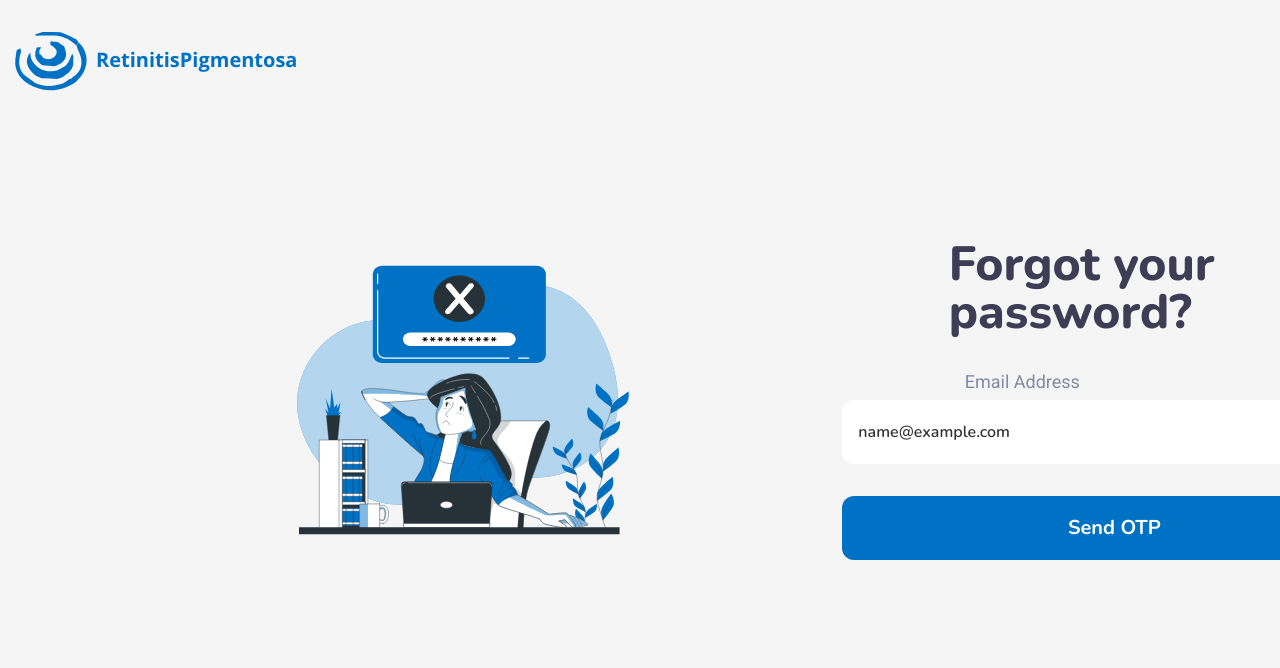
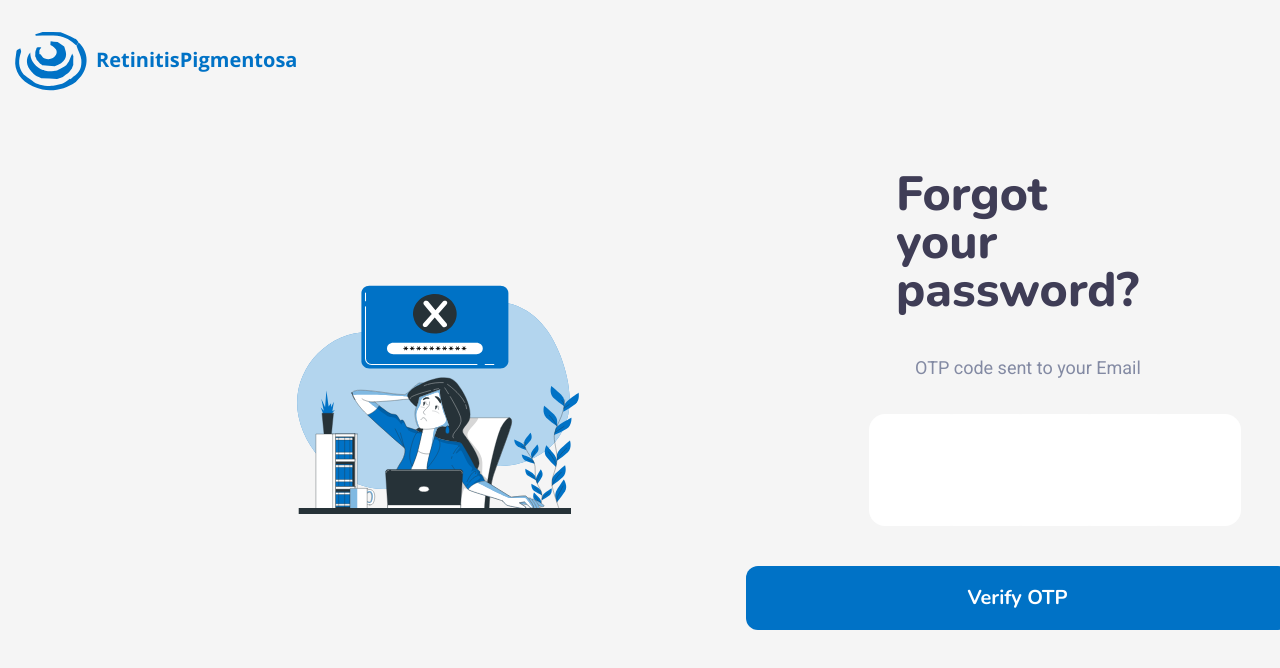
Before and after one commit to EL-Gazoly/RentinitisPigmentosa, a React (Create React App) app in the folder frontend/: page /forgot-password in a window 1280 px wide. Both pictures are taken after typing "name@example.com" into the empty fields and a click on the button "Send OTP". Shown: the top 668 px of the page. Built offline with nearby package versions, Linux system fonts and the light colour scheme.

Commit message:
completed the forgot password and add more cutsomiztion to tailwind

```diff
--- a/frontend/src/pages/ForgotPassword.jsx
+++ b/frontend/src/pages/ForgotPassword.jsx
@@ -1,8 +1,57 @@
-import React from 'react'
+import {React , useState, useRef, useEffect} from 'react'
+import { useNavigate }   from 'react-router-dom';
+
 import PageLogo from '../components/PageLogo'
 import ForgetIcon from '../assets/ForgetIcon.svg'
 
 const ForgotPassword = () => {
+  const [otp, setOtp] = useState(["", "", "", "", ""])
+  const [isSentOTp, setIsSentOTp] = useState(false)
+  const [isOTpVerified, setIsOTpVerified] = useState(false)
+  const [isFiveDigit, setIsFiveDigit] = useState(false)
+  const otpRef = useRef([])
+
+    const navigate = useNavigate();
+
+  const handleOtpChange = (e, index) => {
+
+
+    const value = e.target.value;
+
+    // Check if the key pressed is not a backspace
+    if (e.keyCode !== 8) {
+      // Check if the input value is a number
+      if (!isNaN(value)) {
+        // Update the OTP array
+        const otpCopy = [...otp];
+        otpCopy[index] = value;
+        setOtp(otpCopy);
+
+        // Move focus to the next input field
+        if (index < otpRef.current.length - 1) {
+          otpRef.current[index + 1].focus();
+        }
+      } else {
+        e.preventDefault(); // Prevent non-numeric characters from being entered
+      }
+    } else {
+      // Move focus to the previous input field
+      if (index > 0) {
+        otpRef.current[index - 1].focus();
+      }
+    }
+    }
+
+
+    useEffect(() => {
+        const isFiveDigit = otp.every((value) => value !== "")
+          if (isFiveDigit) {
+            setIsFiveDigit(true)
+            setIsOTpVerified(true)
+
+        }
+    },[otp])
+
   return (
     <div>
         <div className='grid grid-cols-1 h-screen  md:flex md:flex-row  md:gap-y-40'>
@@ -13,9 +62,11 @@ const ForgotPassword = () => {
                 </div>
 
                 <div className="left justify-self-center md:col-span-2 md:row-span-1 md:justify-self-end md:self-center " >
-                    <div className="form grid grid-cols-1 gap-y-8">
-                    <h3 className=' text-2xl  font-nunito font-extrabold text-lightblack justify-self-center md:text-5xl'> Forgot your password?</h3>
-
+                    <div className="form grid grid-cols-1 gap-y-10">
+                    <h3 className={`text-2xl  font-nunito font-extrabold text-lightblack justify-self-center md:text-5xl
+                    ${isSentOTp && !isOTpVerified && "mr-36"}
+                    `}> Forgot your password?</h3>
+                    {!isSentOTp && !isOTpVerified && (
                     <div className=' grid grid-cols-1 justify-self-center gap-y-1'>
                             <label className=' font-roboto  text-sm text-secondary pl-4 md:text-lg'>Email Address</label>
                             <input type="email"
@@ -26,9 +77,87 @@ const ForgotPassword = () => {
                             />
 
                     </div>
+                    )}
+                    {isSentOTp && !isOTpVerified && (
+                    <div className=' grid grid-cols-1 justify-self-center gap-y-8'>
+                            <label className=' font-roboto text-4xl text-secondary pl-4 md:text-lg'>OTP code sent to your Email </label>
+                            <div className='grid grid-cols-6 gap-x-8 justify-self-center'>
+                            {
+                                otp.map((value, index) => {
+                                    return(
+                                        <input type="text"
+                                        key={index}
+                                        className={` w-24 h-28 p-10 rounded-xxl bg-white justify-self-center
+                                        focus:outline-none focus:ring-2 focus:ring-primary focus:border-transparent
+                                        flex justify-center items-center text-lg font-bold text-primary
+                                        ${isFiveDigit && "blur-2" }
+                                         ` }
+                                        name="otp"
+                                        maxLength="1"
+                                        value={value}
+                                        onChange={(e) => handleOtpChange(e, index)}
+                                        ref={element => otpRef.current[index] = element}
+                                        disabled={isFiveDigit}
+
+
+                                        />
+
+                                    )
+                                  })
+                            }
+
+
+
+
+                            </div>
+                    </div>
+                    )}
+
+                    {isSentOTp && isOTpVerified && (
+                    <div className=' grid grid-cols-1 justify-self-center gap-y-8'>
+                            <div className='grid grid-cols-1'>
+                                <label className=' font-roboto  text-sm text-secondary pl-4 md:text-lg'>New Password</label>
+                                <input type="password"
+                                className=' w-72  h-12 px-7  rounded-xl placeholder:text-secondary bg-white justify-self-center md:w-130 md:h-16
+                                focus:outline-none focus:ring-2 focus:ring-primary focus:border-transparent
+                                '
+                                placeholder='***********'
+                                />
+                            </div>
+                            <div className='grid grid-cols-1'>
+                                <label className=' font-roboto  text-sm text-secondary pl-4 md:text-lg'>Confirm Password</label>
+                                <input type="password"
+                                className=' w-72  h-12 px-7  rounded-xl placeholder:text-secondary bg-white justify-self-center md:w-130 md:h-16
+                                focus:outline-none focus:ring-2 focus:ring-primary focus:border-transparent
+                                '
+                                placeholder='***********'
+                            />
+                            </div>
+                    </div>
+                    )}
+
 
                         <div className="form-button justify-self-center">
-                            <button className=' w-72 h-12 bg-primary text-white font-nunito font-bold text-xl rounded-xl just md:w-130 md:h-16'>Send OTP</button>
+                            <button className={` w-72 h-12 bg-primary text-white font-nunito font-bold text-xl rounded-xl just md:w-130 md:h-16
+                             ${isSentOTp && !isOTpVerified && "mr-36"}
+                            `}
+                            onClick={() => {
+                                if(!isSentOTp && !isOTpVerified) {
+                                    setIsSentOTp(true)
+                                }
+                                if(isSentOTp && !isOTpVerified) {
+                                    setIsOTpVerified(true)
+                                }
+                                if(isSentOTp && isOTpVerified) {
+                                   navigate('/login')
+                                }
+                            }}
+                            >
+                                {!isSentOTp && !isOTpVerified && "Send OTP"}
+                                {isSentOTp && !isOTpVerified && "Verify OTP"}
+                                {isSentOTp && isOTpVerified && "Reset Password"}
+
+                            </button>
                         </div>
                     </div>
                 </div>
--- a/frontend/tailwind.config.js
+++ b/frontend/tailwind.config.js
@@ -23,6 +23,9 @@ module.exports = {
     extend: {
       rotate :{
         '270' : '270deg',
+      },
+      blur :{
+        '2' : '2px',
       },
       backgroundImage : {
         'SignUp' : "url('/src/assets/SignUpPic.png')",
```
